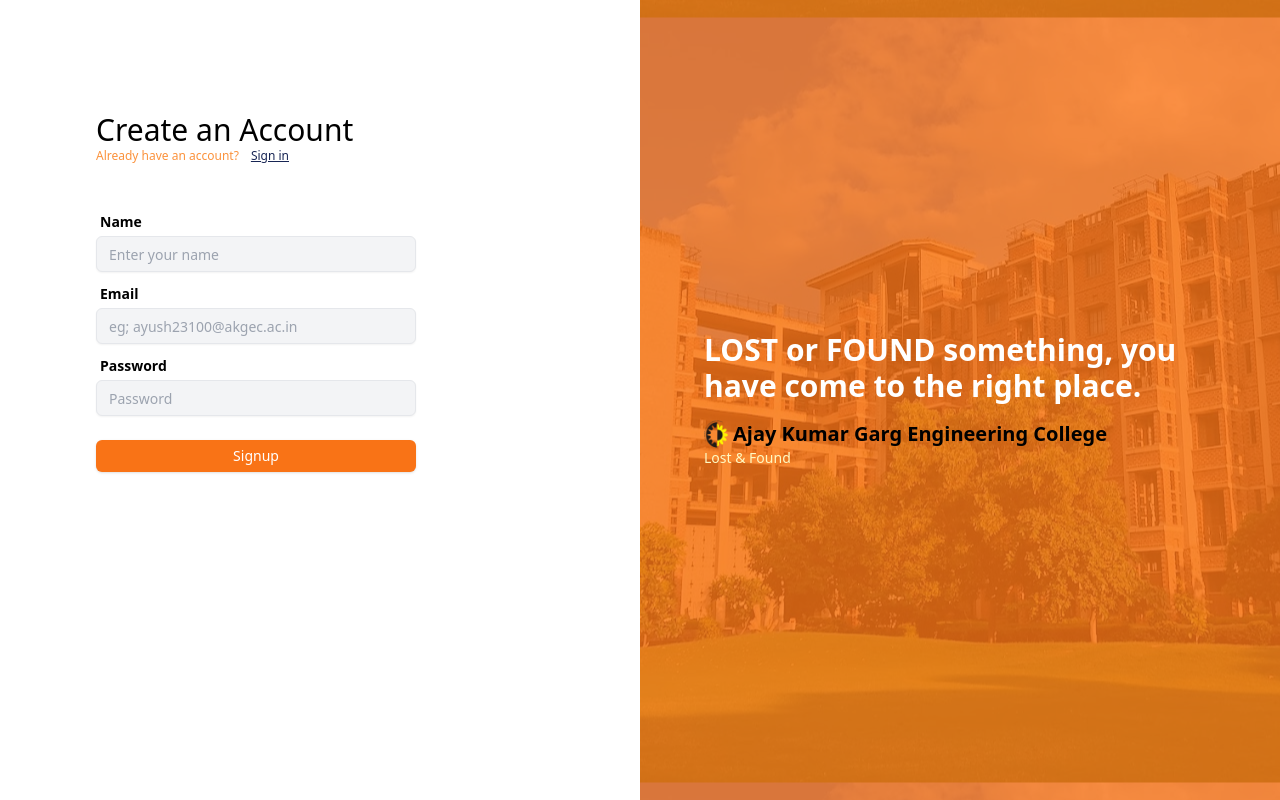
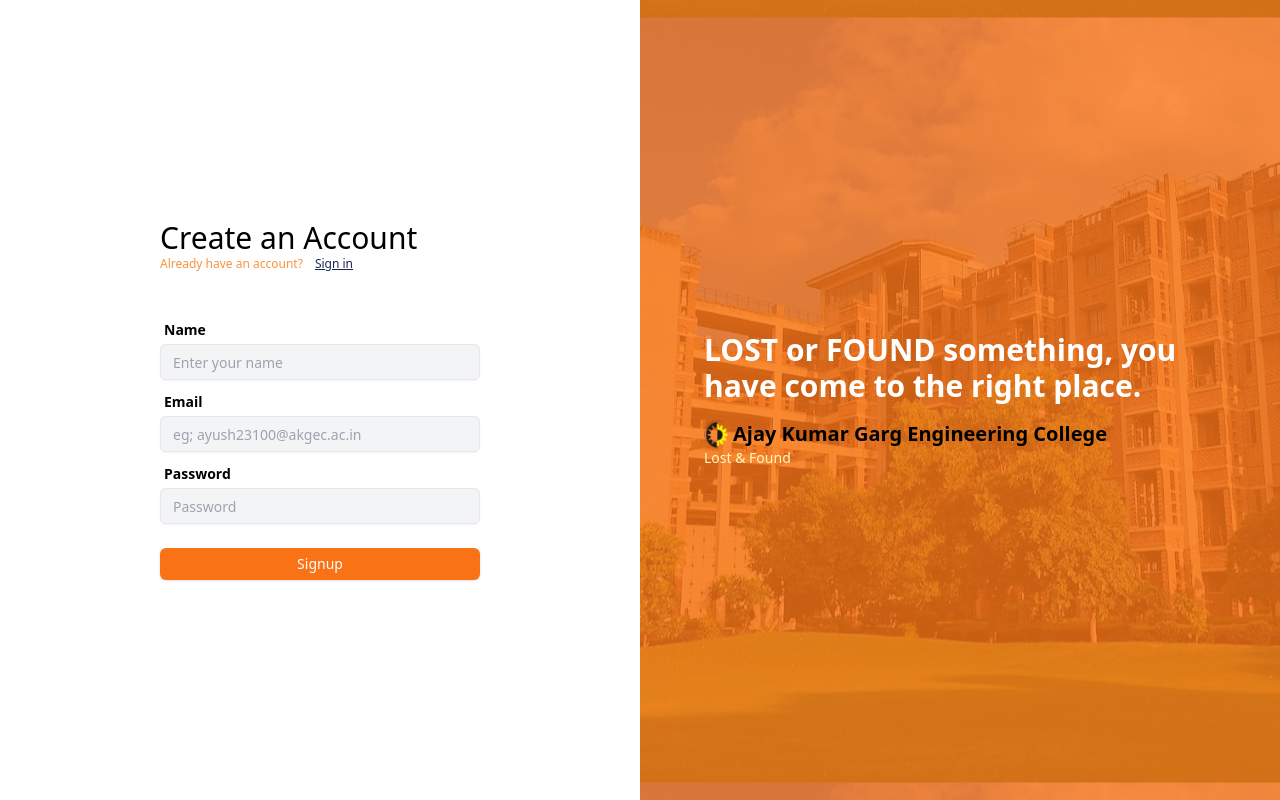
Before and after one commit to iyush05/lost-found, a React (Vite) app in the folder frontend/: page / in a window 1280 px wide. Built offline with nearby package versions, Linux system fonts and the light colour scheme.

Commit message:
fixed-ui

```diff
--- a/frontend/src/pages/Signup.tsx
+++ b/frontend/src/pages/Signup.tsx
@@ -34,8 +34,8 @@
     return (
         <>
             <div className="grid grid-cols-2 h-screen">
-                <div className="">
-                    <div className="mt-28 ml-24 mr-12 ">
+                <div className="flex items-center justify-center">
+                    <div className="">
                         <div className="text-3xl">Create an Account</div>
                         <div className="flex text-xs text-gray-500">
                         <div className="pr-3 text-orange-400">Already have an account?</div>
```
